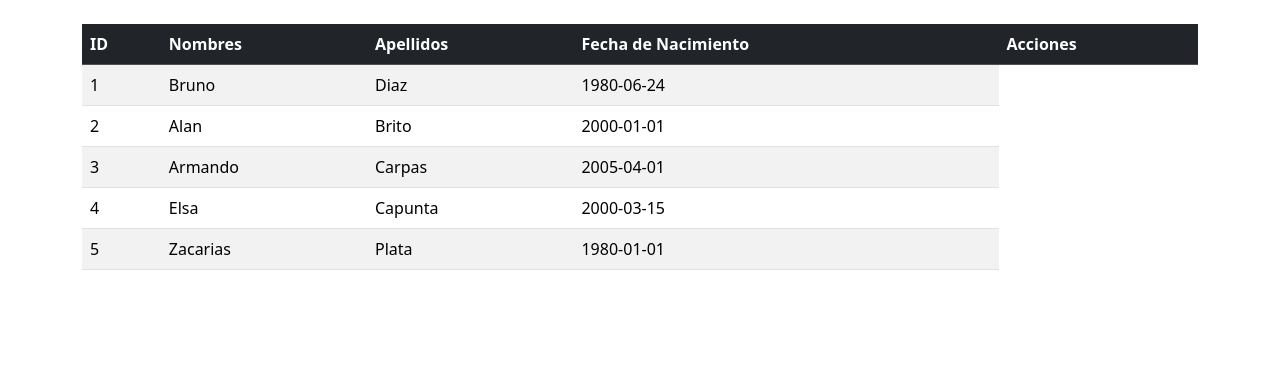
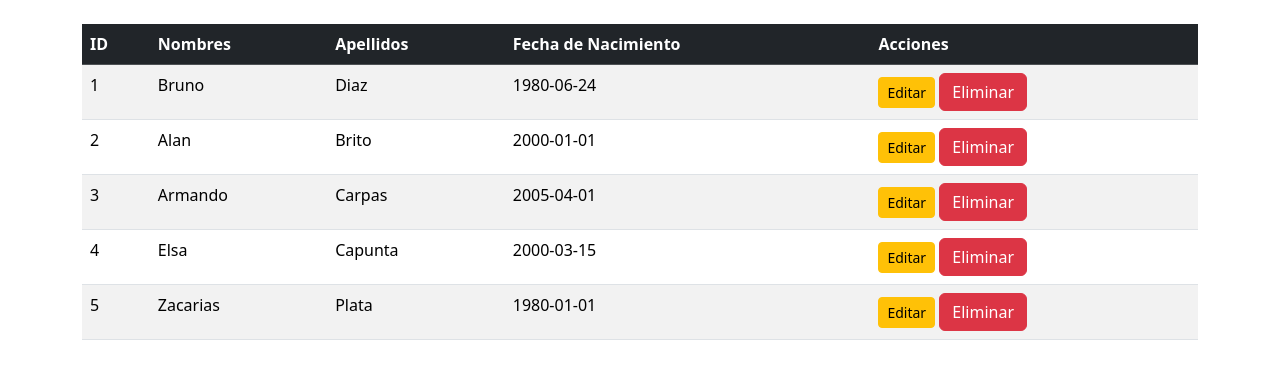
Before and after one commit to Diana1d/capacitacion, a Flask app: page /estudiantes in a window 1280 px wide. Shown: the part 56-435 px from the top of the page. Run offline with Flask 3, Linux system fonts and the light colour scheme; data comes from the database, SQL or seed files in the repository; both versions use the stored data as it was after the commit; parts of the project's set-up code (start-up, migrations or seed data) failed here and were passed over.

Commit message:
Se creo el codigo en form_estudiante y se modificó en app.py

```diff
--- a/app.py
+++ b/app.py
@@ -75,7 +75,7 @@ def estudiantes():
     return render_template('estudiantes.html', estudiantes = estudiantes)
 
 ## Editar estudiante
-@app.route('estudiante/editar/<int:id>', methods=['GET', 'POST'])
+@app.route('/estudiante/editar/<int:id>', methods=['GET', 'POST'])
 def editar_estudiante(id):
     conn = get_db_connection()
     estudiante = conn.execute("SELECT * FROM estudiantes WHERE id = ?", (id,)).fetchone()
@@ -94,7 +94,14 @@ def editar_estudiante(id):
     return render_template('form_estudiante.html', estudiante = estudiante)
 
 ## Eliminar estudiante
-
+@app.route('/estudiante/eliminar/<int:id>', methods=['POST'])
+def eliminar_estudiante(id):
+    conn = get_db_connection()
+    conn.execute("DELETE FROM estudiantes WHERE id = ?", (id,))
+    conn.commit()
+    conn.close()
+    flash('Estudiante eliminado', 'success')
+    return redirect(url_for('estudiantes'))
 
 # Listar inscripciones
 @app.route("/inscripciones")
@@ -150,13 +157,14 @@ def nueva_inscripcion():
     conn.close()
     return render_template('form_inscripcion.html', estudiantes = estudiantes, cursos = cursos)
 
-# Elimianr inscripcion
-@app.route('/inscripcion/eliminar/<int:id>')
+## Eliminar inscripcion
+@app.route('/inscripcion/eliminar/<int:id>', methods=['POST'])
 def eliminar_inscripcion(id):
     conn = get_db_connection()
-    conn.execute("DELETE FROM inscripciones WHERE id = ?", (id))
+    conn.execute("DELETE FROM inscripciones WHERE id = ?", (id,))
     conn.commit()
     conn.close()
+    flash('Inscripcion eliminada', 'success') # Se añadió un comentario a la función
     return redirect(url_for('inscripciones'))
 
 if __name__ == "__main__":
--- a/templates/estudiantes.html
+++ b/templates/estudiantes.html
@@ -18,6 +18,12 @@
             <td>{{ estudiante.nombre }}</td>
             <td>{{ estudiante.apellidos }}</td>
             <td>{{ estudiante.fecha_nacimiento }}</td>
+            <td>
+                <a href="{{ url_for('editar_estudiante', id = estudiante.id) }}" class="btn btn-warning btn-sm">Editar</a>
+                <form action="{{ url_for('eliminar_estudiante', id = estudiante.id) }}" method="POST" style="display: inline;">
+                    <button type="submit" class="btn btn-danger btm-sm" onclick="return confirm('¿Está seguro?')">Eliminar</button>
+                </form>
+            </td>
         </tr>
         {% endfor %}
     </tbody>
```
Also changed, not shown: templates/form_estudiante.html (+26 -0 lines), bd_instituto.db.
